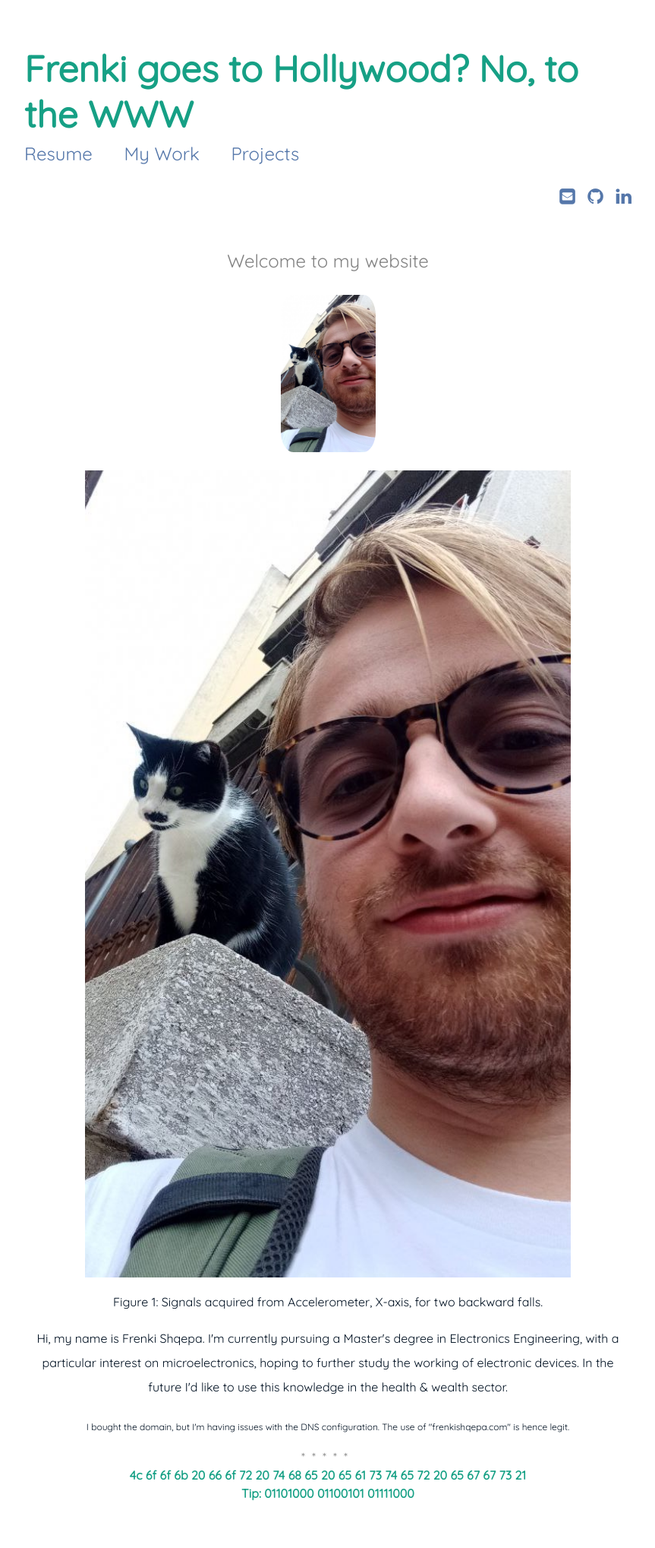
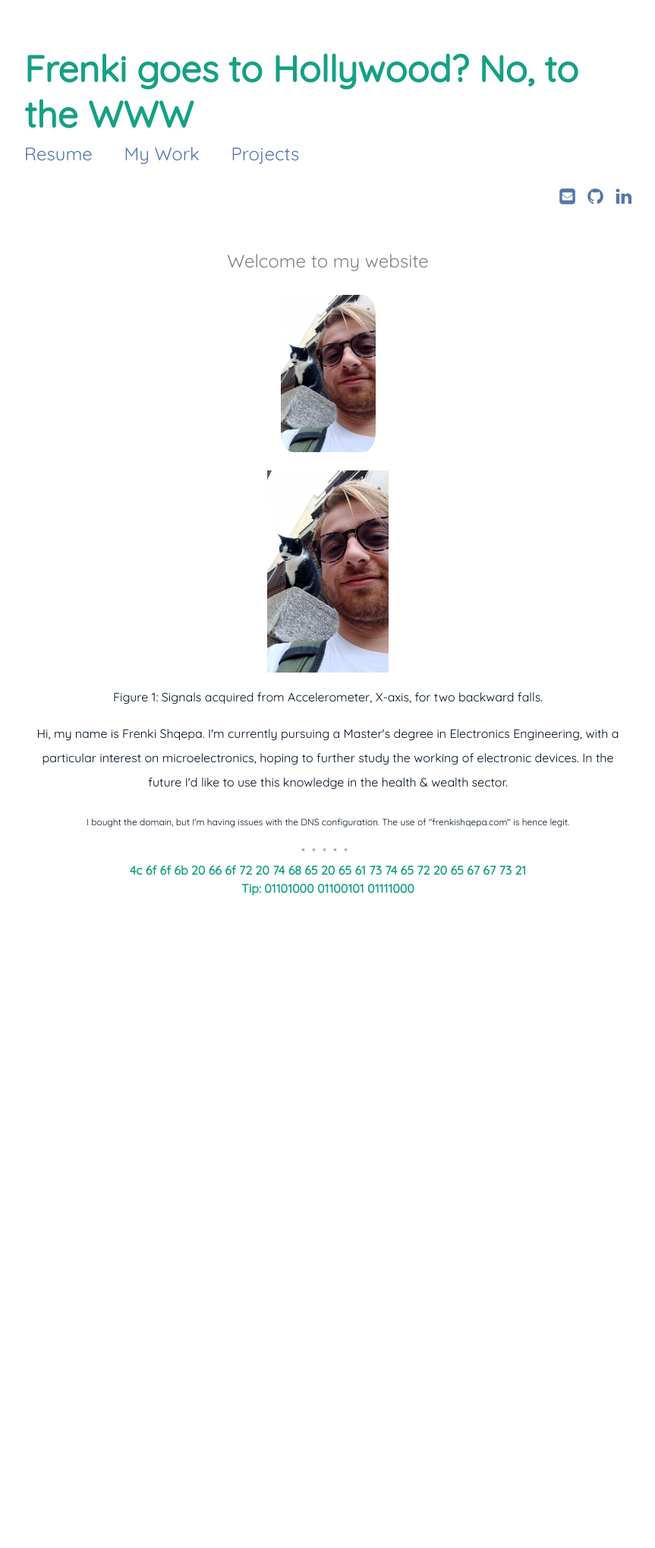
Before and after one commit to FreShq99/frenkishqepa.com, a Jekyll site: the page built from index.md, in a window 1280 px wide. Shown: the whole page at 76% size, without its empty margins (208-1071 px from the left). Built offline with Jekyll 4.4.1, drawn with Linux system fonts in a browser that asks for light colours; after the commit the page ends 1241 px from its top, so only the background shows below that.

Commit message:
Update index.md

```diff
--- a/index.md
+++ b/index.md
@@ -10,7 +10,7 @@ sitemap:
 
 
 <p align="center" width="10%">
-    <img width="80%" src="/assets/img/frenk.jpeg">
+    <img width="20%" src="/assets/img/frenk.jpeg">
     <p align="center">Figure 1: Signals acquired from Accelerometer, X-axis, for two backward falls.<p align="center">
 </p>
 
```
